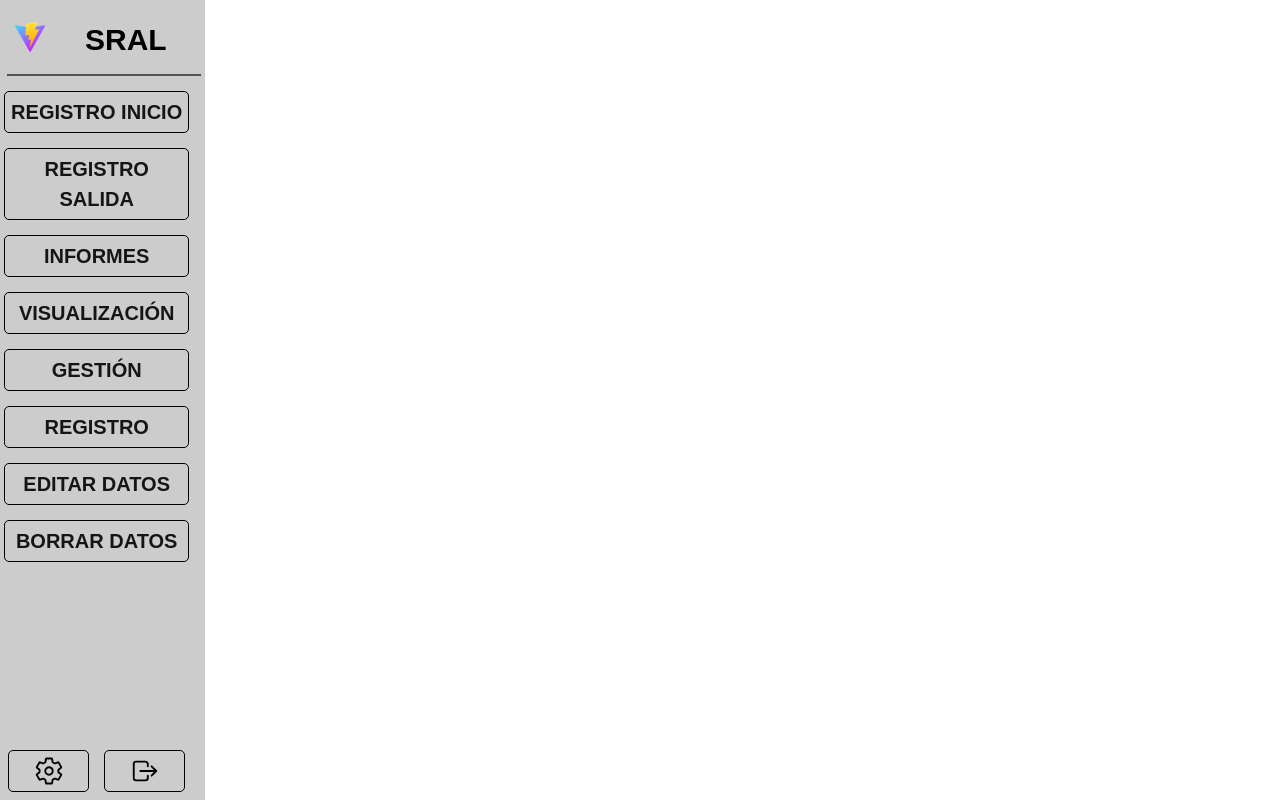
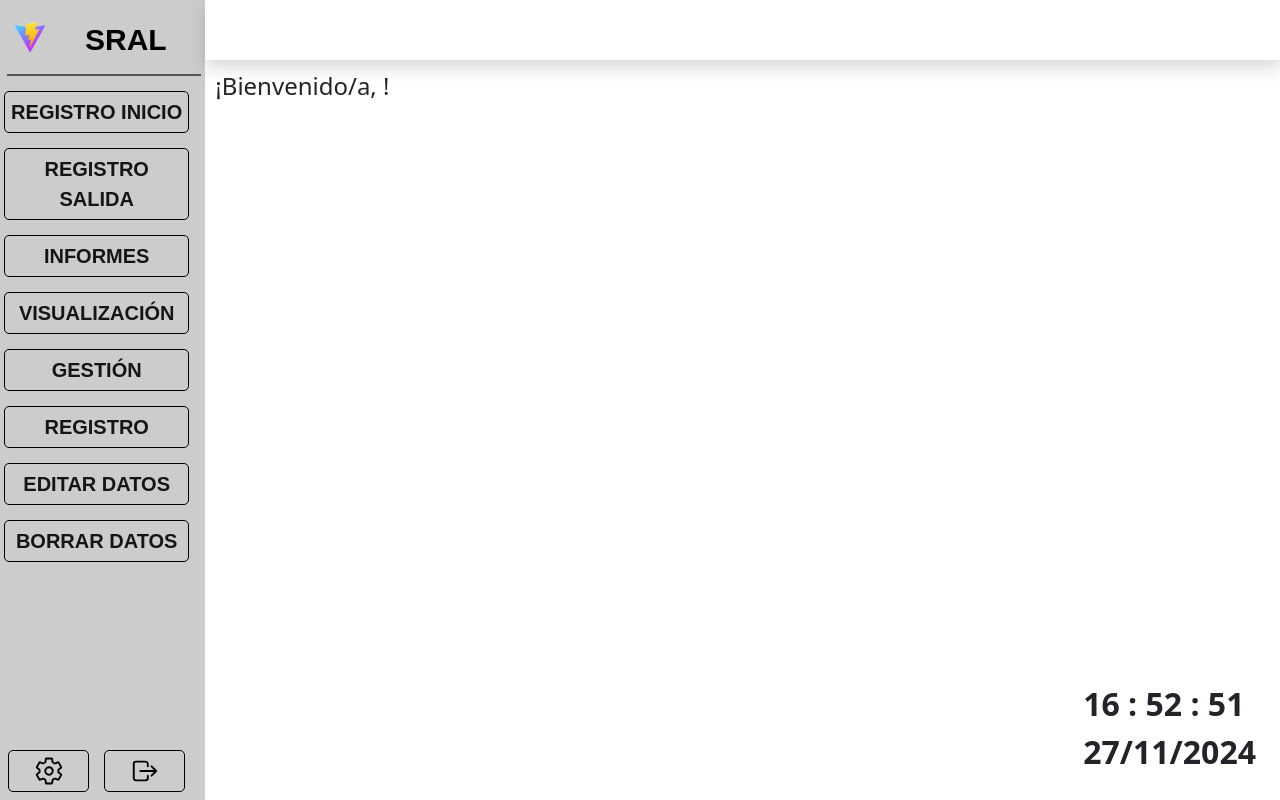
Before and after one commit to JavierQaZ/SRALv2, a React (Vite) app in the folder Frontend/: page /home in a window 1280 px wide. Built offline with nearby package versions, Linux system fonts and the light colour scheme; sample sign-in values are in the browser's storage.

Commit message:
formato de detalles a /home: nombreEmpresa, nombreUsuario, hora y fecha

```diff
--- a/Frontend/src/styles/Content.css
+++ b/Frontend/src/styles/Content.css
@@ -112,3 +112,13 @@
 .bloque-conf-usuarios:hover{
     transform: scale(1.1);
 }
+
+.clockdate {
+    font-weight: bold;
+    font-size: xx-large;
+}
+
+.welcome {
+    margin-left: auto;
+    font-size: x-large;
+}
--- a/Frontend/src/views/Home.jsx
+++ b/Frontend/src/views/Home.jsx
@@ -1,5 +1,5 @@
-import React from "react";
-import { Routes, Route, Link, useNavigate, Navigate} from "react-router-dom";
+import React, {useState, useEffect} from "react";
+import { Routes, Route, Link, useNavigate, Navigate, useLocation} from "react-router-dom";
 
 import iconSettings from "../assets/settings.svg"
 import iconLogout from "../assets/logout.svg"
@@ -21,12 +21,37 @@ import Configuraciones from "./Configuraciones.jsx";
 function Home(){
 
     const navigate = useNavigate();
+    const location = useLocation();
 
     const handleLogout = () => {
         localStorage.removeItem('auth');
         sessionStorage.removeItem('auth');
         navigate('/login')
     }
+
+    const [time, setTime] = useState()
+    useEffect(() => {
+        const formatTimeUnit = (unit) => unit.toString().padStart(2, '0');
+        const updateTime = () => {
+            const dateObject = new Date()
+            const hour = formatTimeUnit(dateObject.getHours())
+            const minute = formatTimeUnit(dateObject.getMinutes())
+            const second = formatTimeUnit(dateObject.getSeconds())
+            const currentTime = `${hour} : ${minute} : ${second}`
+            setTime(currentTime)
+        }
+
+        const intervalId = setInterval(updateTime, 1000);
+        updateTime();
+
+        return () => clearInterval(intervalId)
+    }, [])
+
+    const today = new Date();
+    const month = today.getMonth()+1;
+    const year = today.getFullYear();
+    const date = today. getDate();
+    const currentDate = date + "/" + month + "/" + year;
 
     return(
         (localStorage.getItem("auth")!= undefined) ?
@@ -93,6 +118,20 @@ function Home(){
                     </div>
 
                     <main className="col-auto col-sm-9 col-md-9 col-lg-9 col-xl-10 content ps-0">
+                        {location.pathname === '/home' && (
+                            <div>
+                                <h4 className="bg-payne-grey content-title shadow">{}</h4>
+                                <div className="content-body">
+                                    <div className="welcome">
+                                        <p>¡Bienvenido/a, {}!</p>
+                                    </div>
+                                    <div className="m-4 position-absolute bottom-0 end-0 clockdate">
+                                        {time} <br/>
+                                        {currentDate}
+                                    </div>
+                                </div>
+                            </div>
+                        )}
                         <Routes>
                             /* añadir rutas */
                             <Route path="/registroInicio" element={<RegistroInicio/>}></Route>
```
